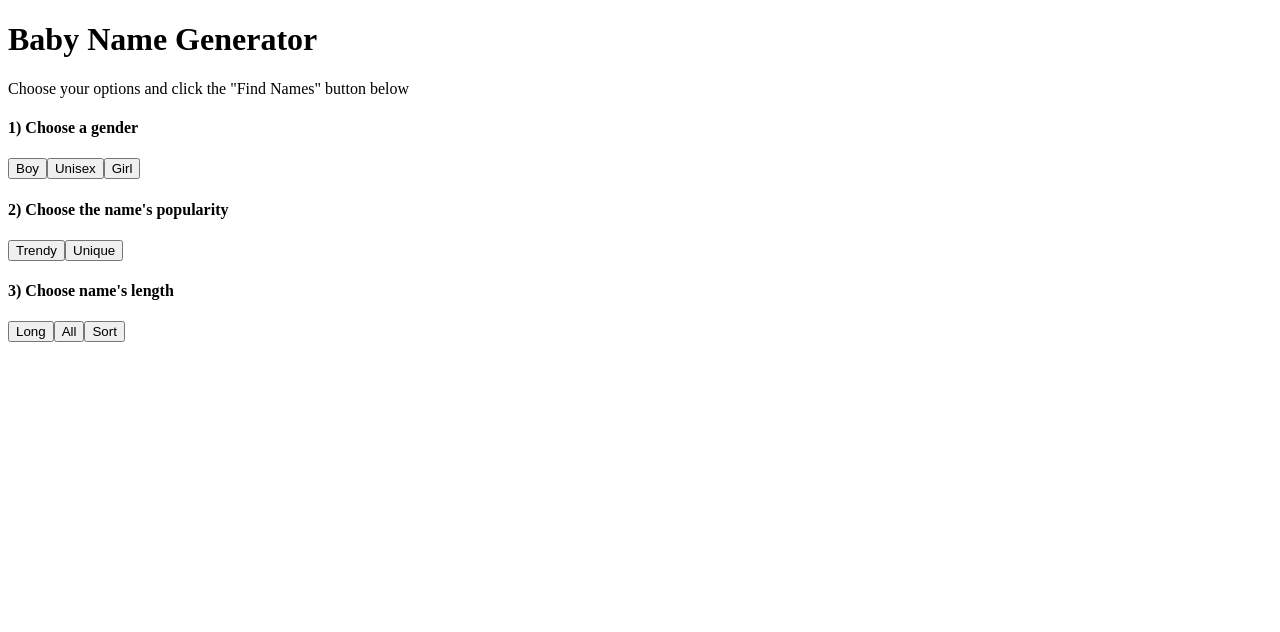
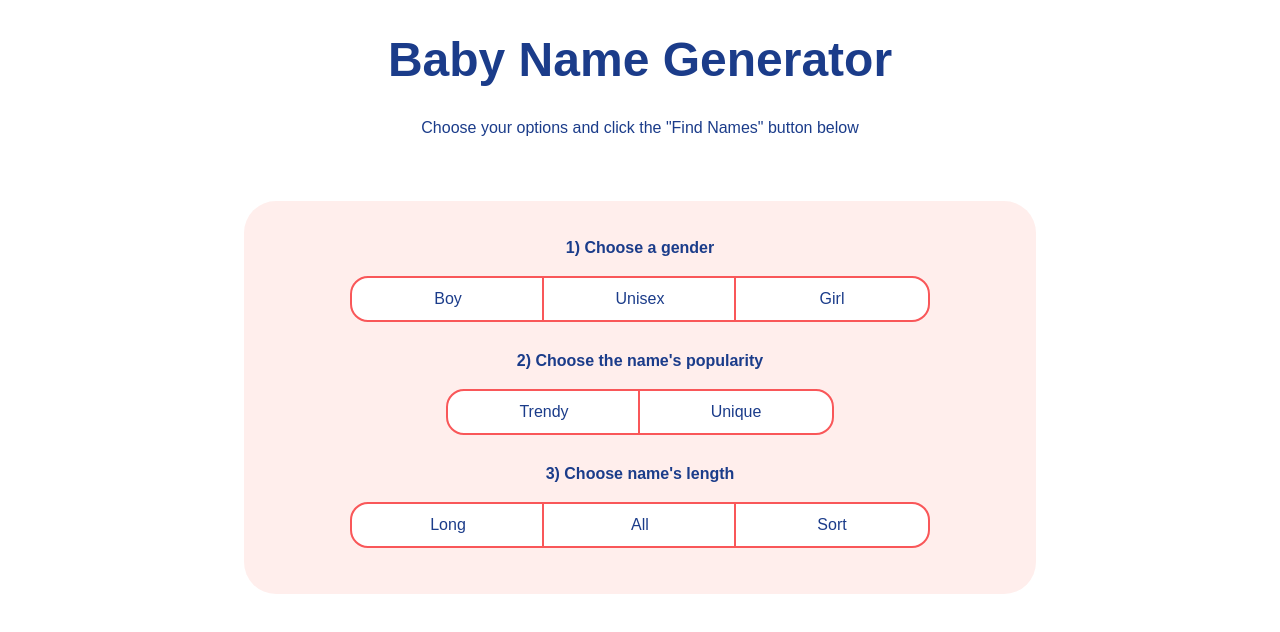
Before and after one commit to uni51/nuxt3-Baby-Name-Generator, a Nuxt app: page / in a window 1280 px wide. Shown: the top 632 px of the page. Built offline with nearby package versions, Linux system fonts and the light colour scheme.

Commit message:
2-9 Styling Our App

```diff
--- a/app.vue
+++ b/app.vue
@@ -1,31 +1,79 @@
 <template>
-  <div>
+  <div class="container">
     <h1>Baby Name Generator</h1>
     <p>Choose your options and click the "Find Names" button below</p>
     <div class="options-container">
       <div class="option-container">
         <h4>1) Choose a gender</h4>
         <div class="option-buttons">
-          <button>Boy</button>
-          <button>Unisex</button>
-          <button>Girl</button>
-        </div>
+          <button class="option option-left">Boy</button>
+          <button class="option">Unisex</button>
+          <button class="option option-right">Girl</button>
         </div>
       </div>
       <div class="option-container">
         <h4>2) Choose the name's popularity</h4>
         <div class="option-buttons">
-        <button>Trendy</button>
-        <button>Unique</button>
+          <button class="option option-left">Trendy</button>
+          <button class="option option-right">Unique</button>
         </div>
       </div>
       <div class="option-container">
         <h4>3) Choose name's length</h4>
         <div class="option-buttons">
-        <button>Long</button>
-        <button>All</button>
-        <button>Sort</button>
+          <button class="option option-left">Long</button>
+          <button class="option">All</button>
+          <button class="option option-right">Sort</button>
+        </div>
       </div>
     </div>
   </div>
 </template>
+
+<style scoped>
+.container {
+  font-family: Arial, Helvetica, sans-serif;
+  color: rgb(27, 60, 138);
+  max-width: 50rem;
+  margin: 0 auto;
+  text-align: center;
+}
+
+h1 {
+  font-size: 3rem;
+}
+
+.options-container {
+  background-color: rgb(255, 238, 236);
+  border-radius: 2rem;
+  padding: 1rem;
+  width: 95%;
+  margin: 0 auto;
+  margin-top: 4rem;
+  position: relative;
+}
+
+.option-container {
+  margin-bottom: 2rem;
+}
+
+.option {
+  background-color: white;
+  outline: 0.15rem solid rgb(249, 87, 89);
+  border: none;
+  padding: 0.75rem;
+  width: 12rem;
+  font-size: 1rem;
+  color: rgb(27, 60, 138);
+  cursor: pointer;
+  font-weight: 200;
+}
+
+.option-left {
+  border-radius: 1rem 0 0 1rem;
+}
+
+.option-right {
+  border-radius: 0 1rem 1rem 0;
+}
+</style>
```
Lines whose indentation alone changed are shown as unchanged.
